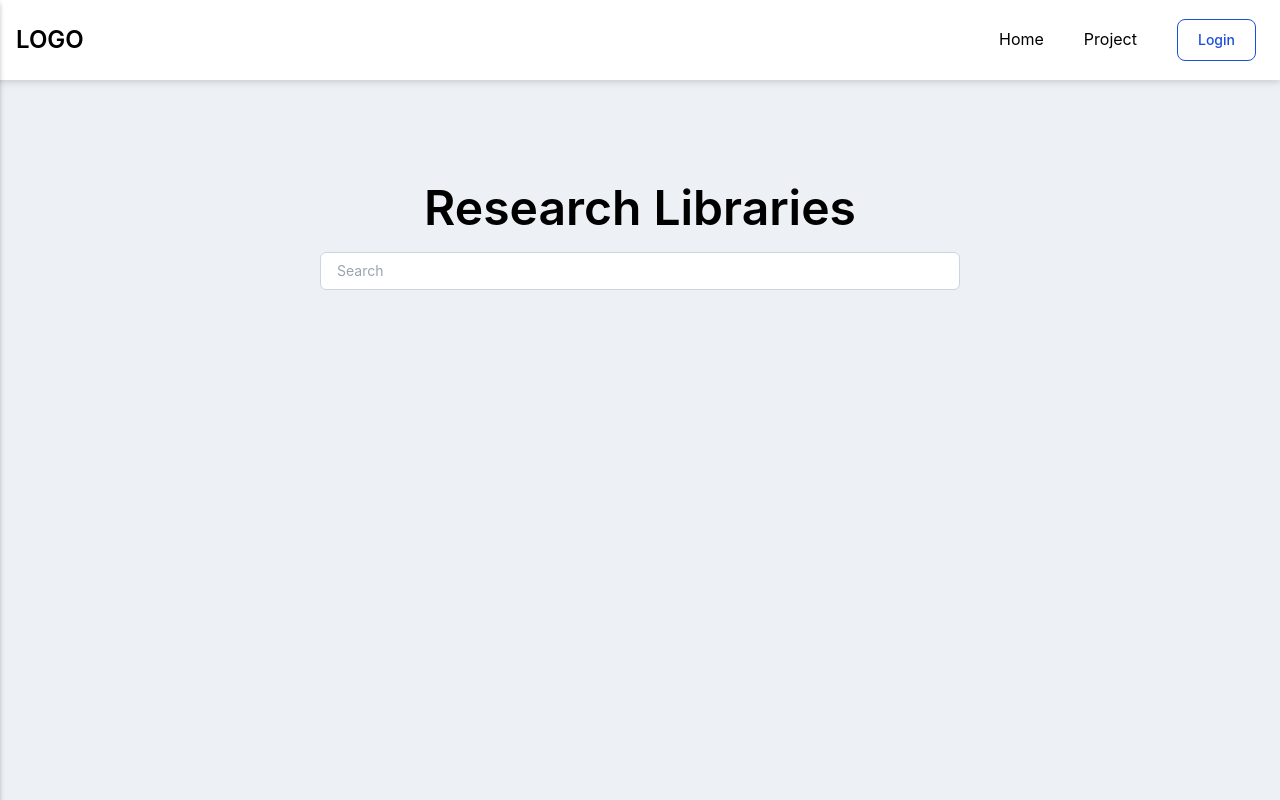
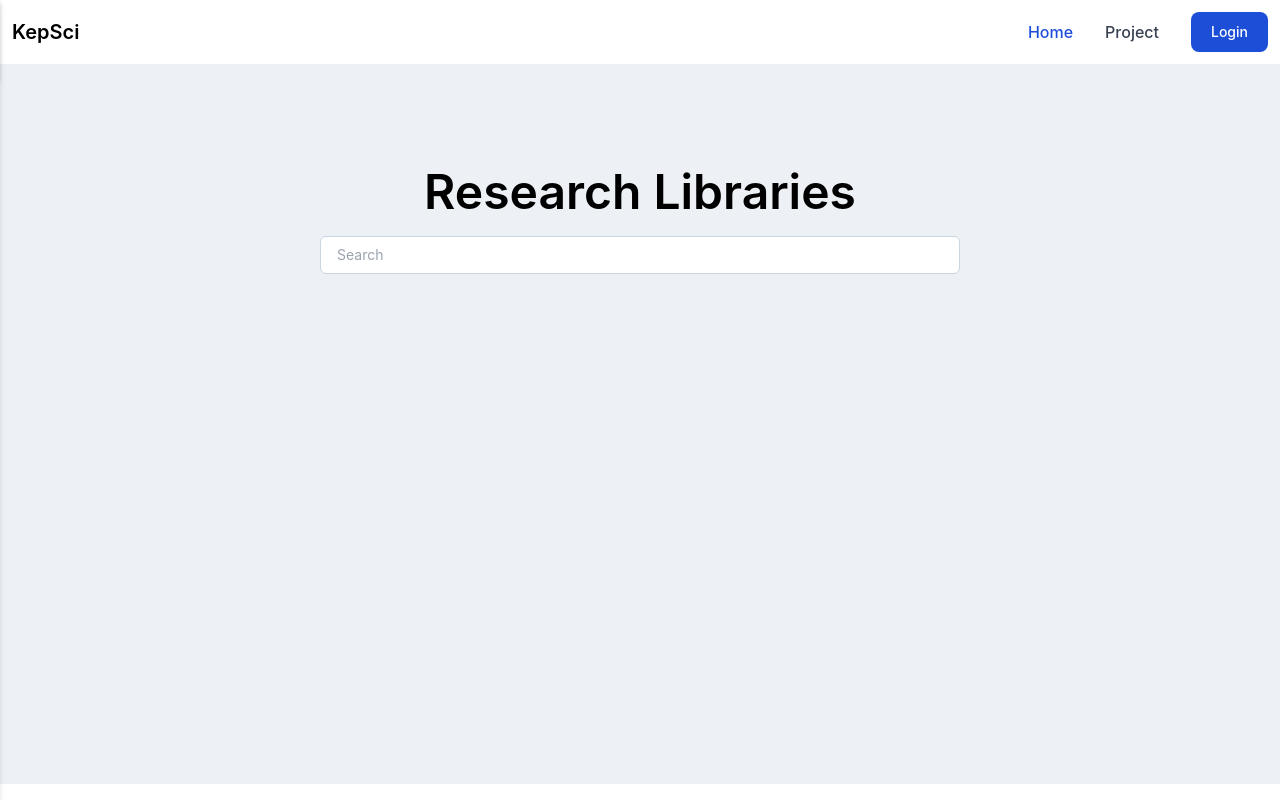
Before and after one commit to tententgc/KepSci, a Next.js app: page / in a window 1280 px wide. Built offline with nearby package versions, Linux system fonts and the light colour scheme.

Commit message:
:zap: Update new navbar

```diff
--- a/components/navbar.js
+++ b/components/navbar.js
@@ -5,12 +5,17 @@ function MobileNav({open, setOpen}) {
     return (
         <div className={`absolute top-0 left-0 h-screen w-screen bg-white transform ${open ? "-translate-x-0" : "-translate-x-full"} transition-transform duration-300 ease-in-out filter drop-shadow-md `}>
             <div className="flex items-center justify-center filter drop-shadow-md bg-white h-20"> {/*logo container*/}
-                <Link className="text-xl font-semibold" href="/">LOGO</Link>
+                <Link className="text-xl font-semibold" href="/">KepSci</Link>
             </div>
             <div className="flex flex-col pt-10">
                 <Link href="/">
                     <a className="text-xl font-normal mx-16 py-2" onClick={() => setTimeout(() => {setOpen(!open)}, 100)}>
-                        หน้าแรก
+                        Home
+                    </a>
+                </Link>
+                <Link href="/project">
+                    <a className="text-xl font-normal mx-16 py-2" onClick={() => setTimeout(() => {setOpen(!open)}, 100)}>
+                        Project
                     </a>
                 </Link>
                 <Link href="/login">
@@ -27,11 +32,11 @@ export default function Navbar() {
 
     const [open, setOpen] = useState(false)
     return (
-        <nav className="flex filter drop-shadow-md bg-white px-4 py-4 h-20 items-center">
+        <nav className="flex filter  border-gray-200  bg-white px-3 py-3 h-19 items-center">
             <MobileNav open={open} setOpen={setOpen}/>
             <div className="w-3/12 flex items-center">
                 <Link href="/">
-                    <a className="text-2xl font-semibold">LOGO</a>
+                    <a className="self-center text-xl font-semibold whitespace-nowrap dark:text-white">KepSci</a>
                 </Link>
             </div>
             <div className="w-9/12 flex justify-end items-center">
@@ -45,17 +50,16 @@ export default function Navbar() {
                     <span className={`h-1 w-full bg-black rounded-lg transform transition duration-300 ease-in-out ${open ? "-rotate-45 -translate-y-3.5" : ""}`} />
                 </div>
 
-                <div className="hidden md:flex">
+                <div className="hidden justify-between items-center w-full md:flex md:w-auto md:order-1 flex flex-col mt-4 md:flex-row md:space-x-8 md:mt-0 md:text-sm md:font-medium" id="navbar-cta">
                     <Link href="/">
-                        <a className="text-l font-normal mx-5 py-2"> Home </a>
+                        <a className="block py-2 pr-4 pl-3 text-white bg-blue-700 rounded md:bg-transparent md:text-blue-700 md:p-0 dark:text-white" aria-current="page"> Home </a>
                     </Link>
                     <Link href="/project">
-                        <a className="text-l font-normal mx-5 py-2"> Project </a>
+                        <a className="block py-2 pr-4 pl-3 text-gray-700 border-b border-gray-100 hover:bg-gray-50 md:hover:bg-transparent md:border-0 md:hover:text-blue-700 md:p-0 md:dark:hover:text-white dark:text-gray-400 dark:hover:bg-gray-700 dark:hover:text-white md:dark:hover:bg-transparent dark:border-gray-700"> Project </a>
                     </Link>
                     <Link href="/login">
                         <button type="button"
-                            className="mx-5 text-blue-700 hover:text-white border border-blue-700 hover:bg-blue-800 focus:ring-4 focus:outline-none focus:ring-blue-300 font-medium rounded-lg text-sm px-5 py-2.5 text-center mr-2 dark:border-blue-500 dark:text-blue-500 dark:hover:text-white dark:hover:bg-blue-600 dark:focus:ring-blue-800">Login</button>
-                        {/* <a className="text-l font-normal mx-5 py-2">Login</a> */}
+                            className="text-white bg-blue-700 hover:bg-blue-800 focus:ring-4 focus:outline-none focus:ring-blue-300 font-medium rounded-lg text-sm px-5 py-2.5 text-center mr-3 md:mr-0 dark:bg-blue-600 dark:hover:bg-blue-700 dark:focus:ring-blue-800">Login</button>
                     </Link>
                 </div>
             </div>
```
